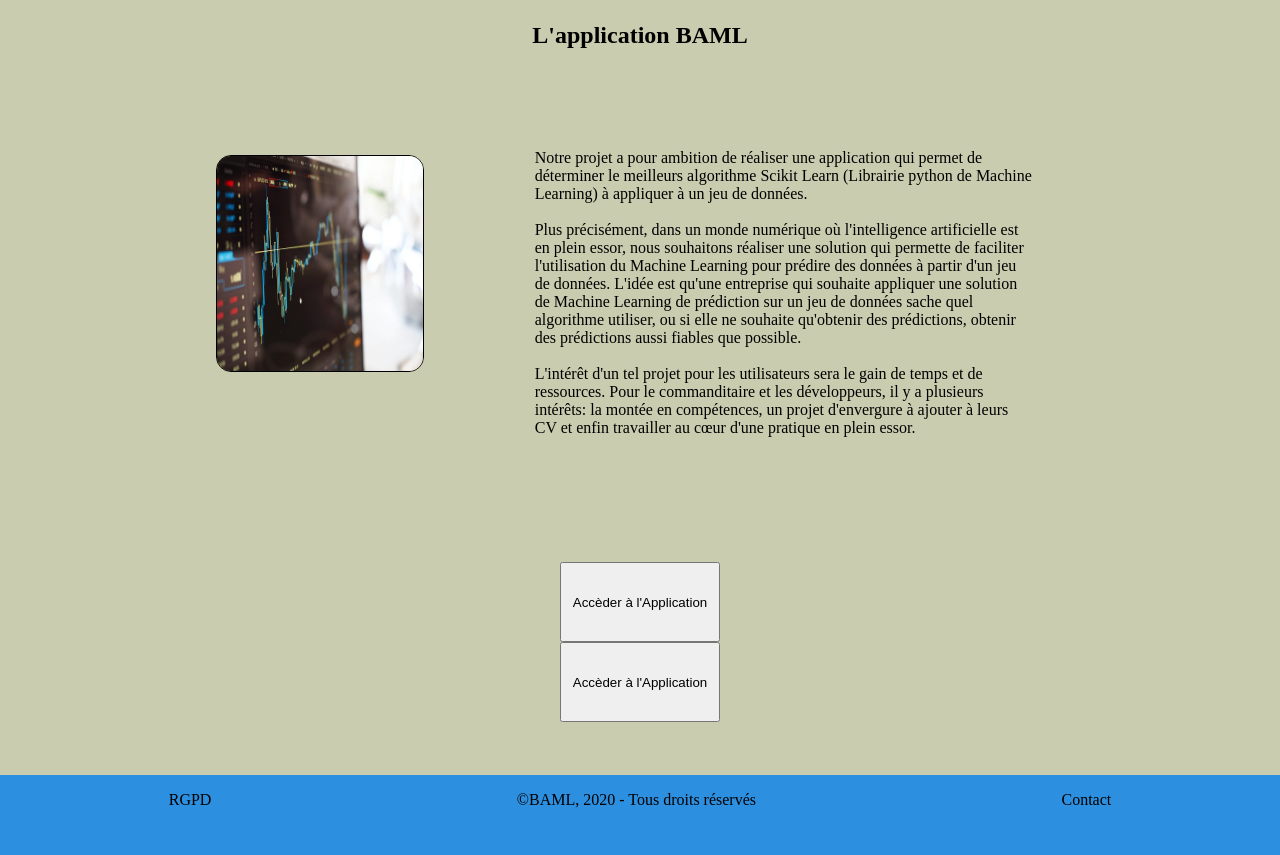
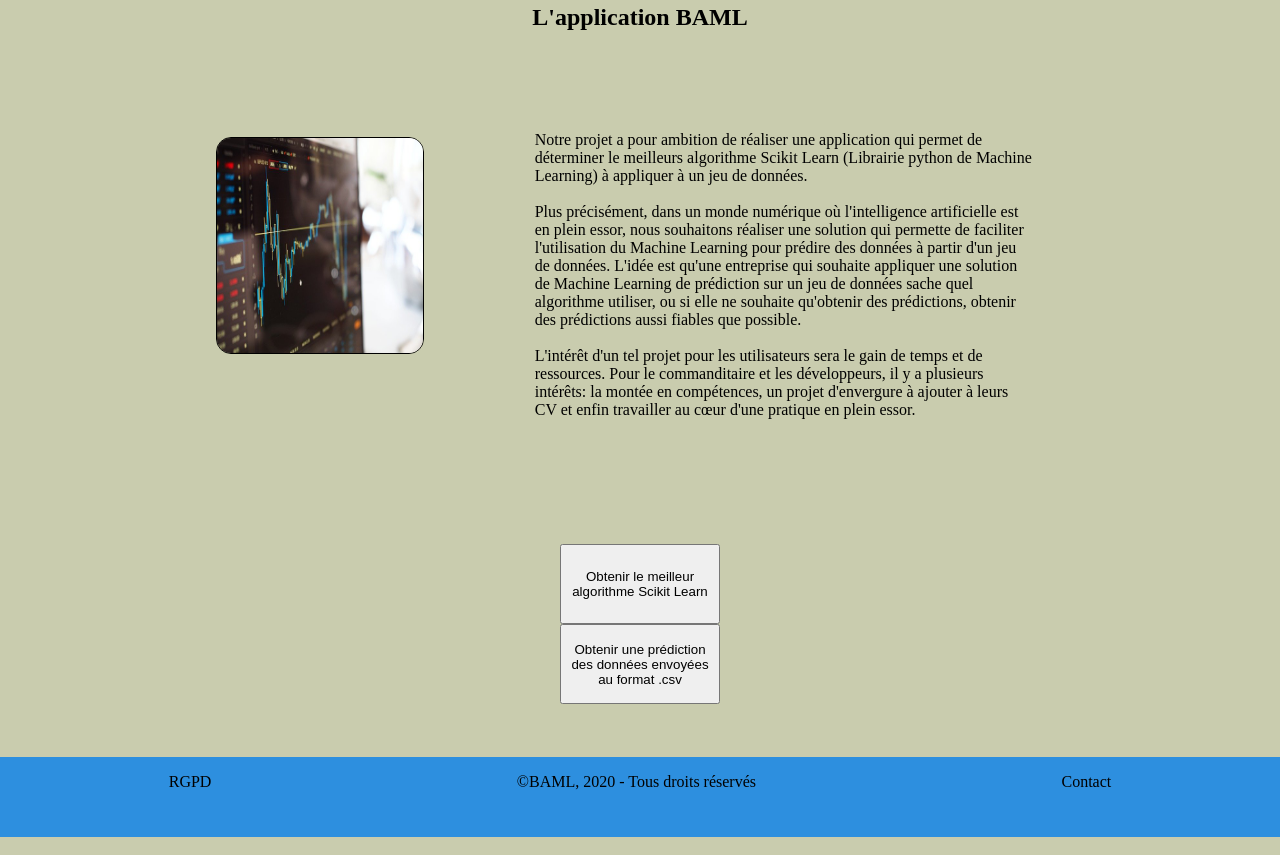
Before and after one commit to DivermanCiv/BAML, a Django app: page / in a window 1280 px wide. Shown: the part 80-935 px from the top of the page. Run offline with Django 3.2, Linux system fonts and the light colour scheme.

Commit message:
move the buttons to choose between prediction and analyse to index.html + change application.html to form.html

```diff
--- a/BAML/templates/BAML/analyse.html
+++ b/BAML/templates/BAML/analyse.html
@@ -8,5 +8,5 @@
 
 <h1 class="title-analyse">Meilleur Algorithme Scikit Learn </h1>
 
-<p class="separator-analyse">vous avez choisis {{ separator }} comme séparateur</p>
+<p class="separator-analyse">vous avez choisi {{ separator }} comme séparateur</p>
 {% endblock content %}
--- a/BAML/templates/BAML/index.html
+++ b/BAML/templates/BAML/index.html
@@ -6,7 +6,6 @@
 
 {% block content %}
 <!--Présentation-->
-test
 <div class="presentation">
     <div class="presentation-content">
 
@@ -36,8 +35,8 @@ test
             </p>
         </div>
 
-        <a href="/application" id="application-analyze"><button>Accèder à l'Application</button></a>
-        <a href="/application" id="application-prediction"><button>Accèder à l'Application</button></a>
+        <a href="/analyse" id="application-analyze"><button>Obtenir le meilleur algorithme Scikit Learn</button></a>
+        <a href="/prediction" id="application-prediction"><button>Obtenir une prédiction des données envoyées au format .csv</button></a>
     </div>
 </div>
 {% endblock %}
--- a/BAML/templates/BAML/prediction.html
+++ b/BAML/templates/BAML/prediction.html
@@ -5,6 +5,6 @@
 {% block title %}Application{% endblock %}
 
 {% block content %}
-<h1 class="title-prediction">Prédictions des algorythmes scikitlearn </h1>
-<p class="separator-prediction">vous avez choisis {{ separator }} comme séparateur </p>
+<h1 class="title-prediction">Prédictions des algorithmes scikitlearn </h1>
+<p class="separator-prediction">vous avez choisi {{ separator }} comme séparateur </p>
 {% endblock content %}
--- a/BAML/urls.py
+++ b/BAML/urls.py
@@ -22,13 +22,13 @@ from GUI import views
 
 urlpatterns = [
     url(r'^$', views.index),
-    url('application/', views.application,),
+    url('formulaire/', views.form),
     url('mention-legales/', views.mentionLegales),
     url('plan-du-site/', views.planDuSite),
     url('qui-sommes-nous/', views.quiSommesNous),
     path('admin/', admin.site.urls),
     url('prediction/', views.predictionHTML, name ="predictionHTML"),
-    url(r'analyze/$', views.analyseHTML, name="analyzeHTML")
+    url(r'analyse/$', views.analyseHTML, name="analyzeHTML")
 
 
 ]
--- a/GUI/views.py
+++ b/GUI/views.py
@@ -38,8 +38,8 @@ def index(request):
 
     """
 
-def application(request):
-    """Method to go to the application page"""
+def form(request):
+    """Method to go to the form page"""
 #TODO ajouter parametre au redirect
     getChoice = get_form_info(request)
 
@@ -128,7 +128,7 @@ def planDuSite(request):
     """
 
 def analyze(request, separator, csvFile = None):
-    message = "Vous avez choisis " + separator + " comme séparateur de CVS"
+    message = "Vous avez choisi " + separator + " comme séparateur de CVS"
 
 
 # mettre ici l'algorythme
```
Also changed, not shown: BAML/templates/BAML/formulaire.html (renamed from BAML/templates/BAML/application.html, +0 -10 lines).
